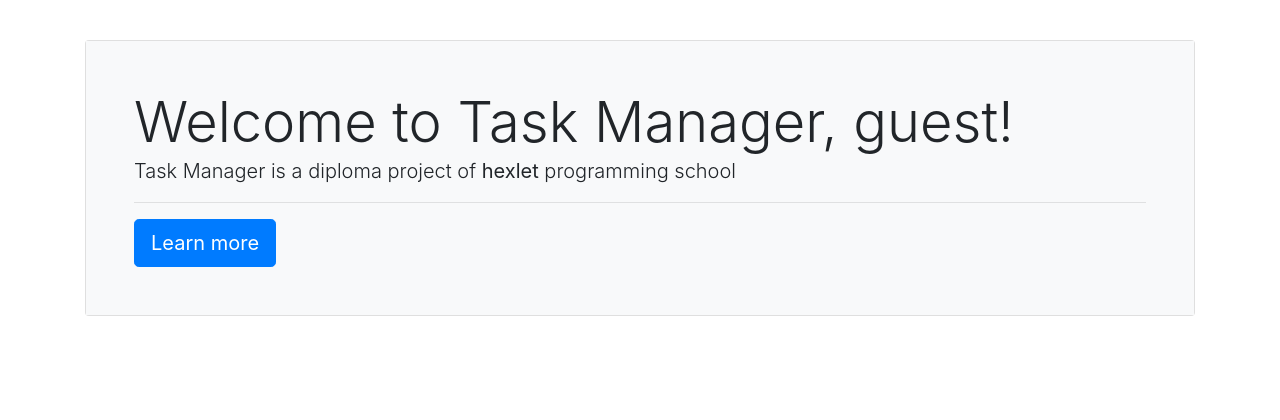
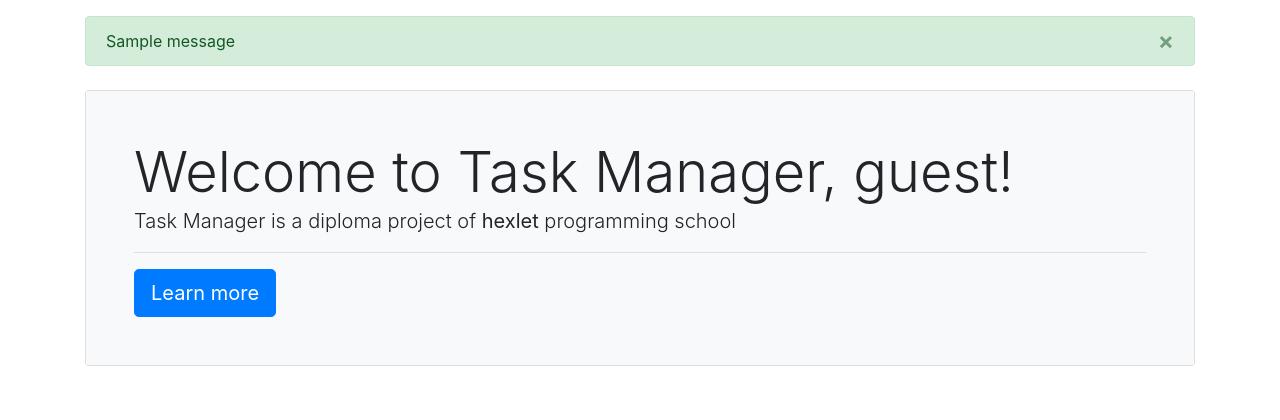
Before and after one commit to Corrosion667/python-project-lvl4, a Django app: page / in a window 1280 px wide. Shown: the part 56-476 px from the top of the page. Run offline with Django 4.2, Linux system fonts and the light colour scheme; tables that the repository leaves empty hold one stand-in row (values such as "Sample post"); one stand-in notice (Sample message) is shown; some libraries are stand-ins or nearby versions.

Commit message:
update templates

```diff
--- a/task_manager/templates/basic.html
+++ b/task_manager/templates/basic.html
@@ -50,10 +50,19 @@
             </ul>
         </div>
     </nav>
-
-    {% block content %}
-    {% endblock %}
-
+    <div class="container wrapper flex-grow-1">
+        {% if messages %}
+        {% for message in messages %}
+        <div class="alert alert-success alert-dismissible fade show" role="alert">
+            <button type="button" class="close" data-dismiss="alert" aria-label="close">×</button>
+            {{ message }}
+        </div>
+        {% endfor %}
+        </ul>
+        {% endif %}
+        {% block content %}
+        {% endblock %}
+    </div>
     <footer>
         <div class="container my-5 pt-4 border-top">
             <a target="_blank" href="https://ru.hexlet.io">Hexlet</a>
--- a/task_manager/templates/create_status.html
+++ b/task_manager/templates/create_status.html
@@ -4,12 +4,10 @@
 {% load i18n %}
 
 {% block content %}
-<div class="container wrapper flex-grow-1">
 <h1 class="my-4">{% trans 'Create status' %}</h1>
 <form method="post">
     {% csrf_token %}
     {% bootstrap_form form %}
     <button type="submit" class="btn btn-primary">{% trans 'Submit' %}</button>
 </form>
-</div>
 {% endblock %}
--- a/task_manager/templates/delete_user.html
+++ b/task_manager/templates/delete_user.html
@@ -4,12 +4,10 @@
 {% load i18n %}
 
 {% block content %}
-<div class="container wrapper flex-grow-1">
 <h1 class="my-4">{% trans 'Delete user' %}</h1>
 <p>{% trans 'Are you sure that you want to delete user' %} <b>{{ user.get_full_name }}?</b>?</p>
 <form method="post">
     {% csrf_token %}
     <button type="button" class="btn btn-danger">{% trans 'Yes, delete' %}</button>
 </form>
-</div>
 {% endblock %}
--- a/task_manager/templates/login.html
+++ b/task_manager/templates/login.html
@@ -4,12 +4,10 @@
 {% load i18n %}
 
 {% block content %}
-<div class="container wrapper flex-grow-1">
 <h1 class="my-4">{% trans 'Login' %}</h1>
 <form method="post">
     {% csrf_token %}
     {% bootstrap_form form %}
     <button type="submit" class="btn btn-primary">{% trans 'Submit' %}</button>
 </form>
-</div>
 {% endblock %}
--- a/task_manager/templates/main_page.html
+++ b/task_manager/templates/main_page.html
@@ -4,7 +4,6 @@
 {% load i18n %}
 
 {% block content %}
-<div class="container wrapper flex-grow-1">
 <h1 class="my-4"></h1>
 <h1 class="my-4"></h1>
 <div class="card">
@@ -15,5 +14,4 @@
     <a class="btn btn-primary btn-lg" href="https://ru.hexlet.io">{% trans 'Learn more' %}</a>
   </div>
 </div>
-</div>
 {% endblock %}
--- a/task_manager/templates/signup.html
+++ b/task_manager/templates/signup.html
@@ -4,12 +4,10 @@
 {% load i18n %}
 
 {% block content %}
-<div class="container wrapper flex-grow-1">
 <h1 class="my-4">{% trans 'Sign up' %}</h1>
 <form method="post">
   {% csrf_token %}
   {% bootstrap_form form %}
   <button type="submit" class="btn btn-primary">{% trans 'Submit' %}</button>
 </form>
-</div>
 {% endblock %}
--- a/task_manager/templates/statuses.html
+++ b/task_manager/templates/statuses.html
@@ -4,7 +4,6 @@
 {% load i18n %}
 
 {% block content %}
-<div class="container wrapper flex-grow-1">
 <h1 class="my-4">{% trans 'Statuses' %}</h1>
 <a class="nav-link" href={% url 'create_status' %}>{% trans 'Create status' %}</a>
 {% if statuses_list %}
@@ -35,5 +34,4 @@
 {% else %}
 <h3>{% trans 'No statuses yet' %}</h3>
 {% endif %}
-</div>
 {% endblock %}
--- a/task_manager/templates/update_status.html
+++ b/task_manager/templates/update_status.html
@@ -4,12 +4,10 @@
 {% load i18n %}
 
 {% block content %}
-<div class="container wrapper flex-grow-1">
 <h1 class="my-4">{% trans 'Change status' %}</h1>
 <form method="post">
     {% csrf_token %}
     {% bootstrap_form form %}
     <button type="submit" class="btn btn-primary">{% trans 'Submit' %}</button>
 </form>
-</div>
 {% endblock %}
--- a/task_manager/templates/update_user.html
+++ b/task_manager/templates/update_user.html
@@ -4,12 +4,10 @@
 {% load i18n %}
 
 {% block content %}
-<div class="container wrapper flex-grow-1">
 <h1 class="my-4">{% trans 'Change user' %}</h1>
 <form method="post">
     {% csrf_token %}
     {% bootstrap_form form %}
     <button type="submit" class="btn btn-primary">{% trans 'Submit' %}</button>
 </form>
-</div>
 {% endblock %}
--- a/task_manager/templates/users.html
+++ b/task_manager/templates/users.html
@@ -4,7 +4,6 @@
 {% load i18n %}
 
 {% block content %}
-<div class="container wrapper flex-grow-1">
 <h1 class="my-4">{% trans 'Users' %}</h1>
 {% if users_list %}
 <table class="table table-striped">
@@ -36,5 +35,4 @@
 {% else %}
 <h3>{% trans 'No users yet' %}</h3>
 {% endif %}
-</div>
 {% endblock %}
```
Also changed, not shown: task_manager/templates/delete_status.html (+6 -8 lines). Lines whose indentation alone changed are shown as unchanged.
